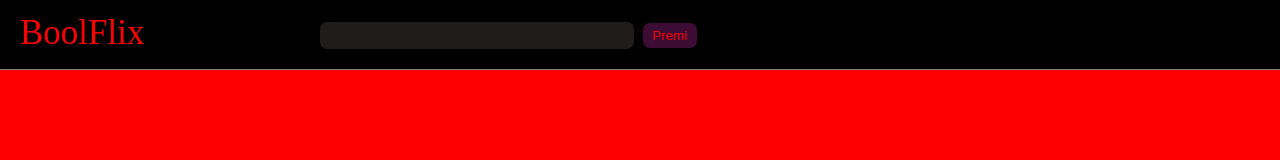
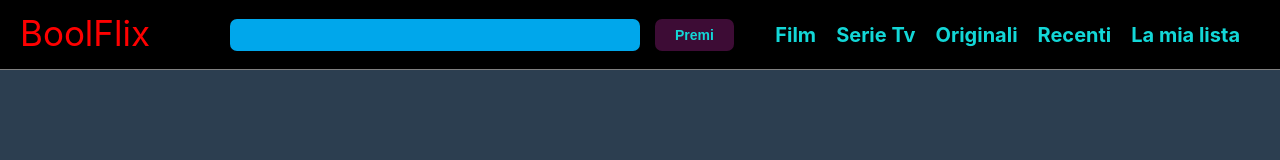
Before and after one commit to Vsevolod230287/vue-boolflix, a plain HTML site: page index.html in a window 1280 px wide. Drawn offline with nearby package versions, Linux system fonts and the light colour scheme.

Commit message:
Gestito il caso in qui la bandiera dalla risposta api non ce

```diff
--- a/index.html
+++ b/index.html
@@ -21,12 +21,18 @@
         <span>BoolFlix</span>
       </div>
       <div class="search-film">
-        <input type="text" v-model="title" >
+        <input type="text" v-model="title" @keypress.enter="searchFilm" >
         <button type="button" name="button" @click="searchFilm">Premi</button>
       </div>
+      <ul>
+        <li><a href="#">Film</a></li>
+        <li><a href="#">Serie Tv</a></li>
+        <li><a href="#">Originali</a></li>
+        <li><a href="#">Recenti</a></li>
+        <li><a href="#">La mia lista</a></li>
+      </ul>
     </header>
     <main>
-      <div class="card-box">
         <div class="flip-card" v-for="film in films">
           <div class="flip-card-inner">
             <div class="flip-card-front">
@@ -36,11 +42,9 @@
               <div class="card-back-info">
                 <h4>{{film.title}}</h4>
                 <p>{{film.original_title}}</p>
-                <p><img :src="`./img/${film.original_language}.png`" alt=""></p>
+                <p><img v-if="film.original_language" :src="`./img/${film.original_language}.png`" alt=""></p>
                 <p>{{film.vote_average}}</p>
               </div>
-
-            </div>
           </div>
         </div>
       </div>
--- a/master.css
+++ b/master.css
@@ -4,10 +4,9 @@
   box-sizing: border-box;
 }
 
-
-
 body {
-  background-color: red;
+  font-family: Inter, Roboto, Oxygen, Fira Sans, Helvetica Neue, sans-serif;
+  background-color: #2c3e50;
 }
 
 header {
@@ -23,25 +22,25 @@ header {
   display: flex;
   align-items: center;
   justify-content: flex-start;
-  width: 25%;
+  width: 18%;
   font-size: 35px;
   padding-bottom: 3px;
 }
 
 .search-film {
-  width: 70%;
-  line-height: 70px;
-  vertical-align: middle;
+  display: flex;
+  width: 40%;
+  align-items: center;
 }
 
 .search-film input {
   color: white;
   margin-right: 5px;
-  width: 35%;
-  height: 27px;
+  width: 80%;
+  height: 32px;
   border-radius: 7px;
   border: none;
-  background-color: rgb(32, 28, 27);
+  background-color: #00b6ffeb;
   caret-color: white;
   color: white;
   outline: none;
@@ -53,27 +52,59 @@ header {
 }
 
 .search-film button {
-  padding: 5px 10px;
+  margin-left: 10px;
+  font-weight: bold;
+  font-size: 14px;
+  padding: 8px 20px;
   background-color: rgb(61, 12, 53);
   border: none;
   border-radius: 7px;
-  color: red;
+  color: #13d7d7;
+}
+
+ul {
+  margin-left: auto;
+  justify-self: flex-end;
+  list-style: none;
+  display: flex;
+  justify-content: flex-end;
+  align-items: center;
+  padding-right: 20px;
+}
+
+ul li {
+  margin-right: 20px;
+}
+
+ul li a {
+  font-weight: bold;
+  font-size: 20px;
+  text-decoration: none;
+  color: #13d7d7;
+}
+
+ul li a:hover {
+  color: white;
 }
 
 /* main */
 /* main */
 /* main */
 main {
+  padding-top: 20px;
   display: flex;
   flex-wrap: wrap;
+  justify-content: center;
 }
 
 .flip-card {
+  border-radius: 10px;
+  margin: 10px;
   background-color: transparent;
-  width: 300px;
-  height: 200px;
-  border: 1px solid #f1f1f1;
-  perspective: 1000px; /* Remove this if you don't want the 3D effect */
+  width: 200px;
+  height: 300px;
+  perspective: 1000px;
+  /* Remove this if you don't want the 3D effect */
 }
 
 /* This container is needed to position the front and back side */
@@ -93,10 +124,12 @@ main {
 
 /* Position the front and back side */
 .flip-card-front, .flip-card-back {
+  border-radius: 10px;
   position: absolute;
   width: 100%;
   height: 100%;
-  -webkit-backface-visibility: hidden; /* Safari */
+  -webkit-backface-visibility: hidden;
+  /* Safari */
   backface-visibility: hidden;
 }
 
@@ -104,7 +137,6 @@ main {
 .flip-card-front {
   background-color: #bbb;
   color: black;
-
 }
 
 /* Style the back side */
@@ -119,5 +151,5 @@ main {
 
 .flip-card-back img {
   width: 50px;
-  height: 30px;
+  height: 50px;
 }
```
Also changed, not shown: img/da.png (added), img/zh.png (added).
